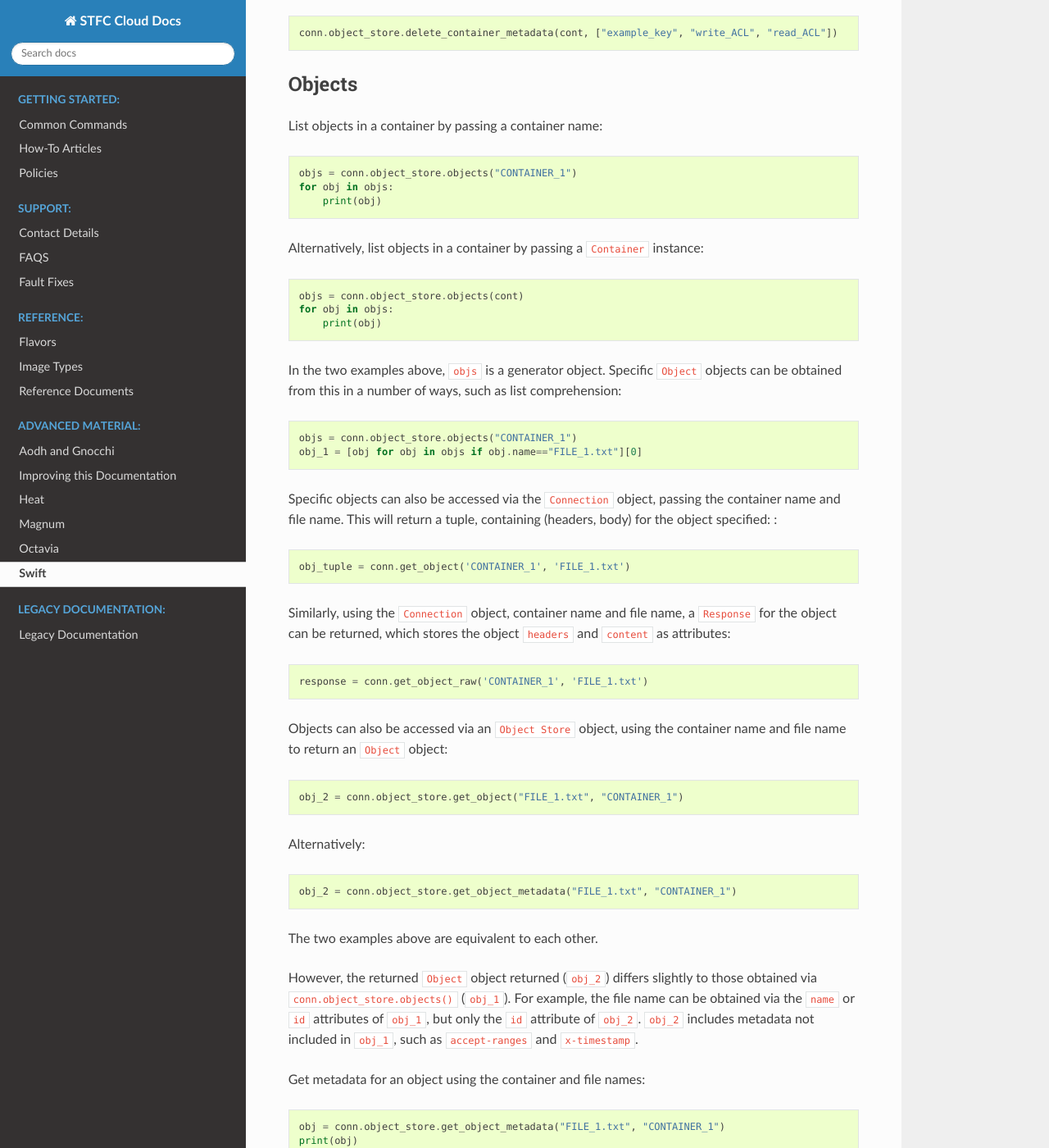
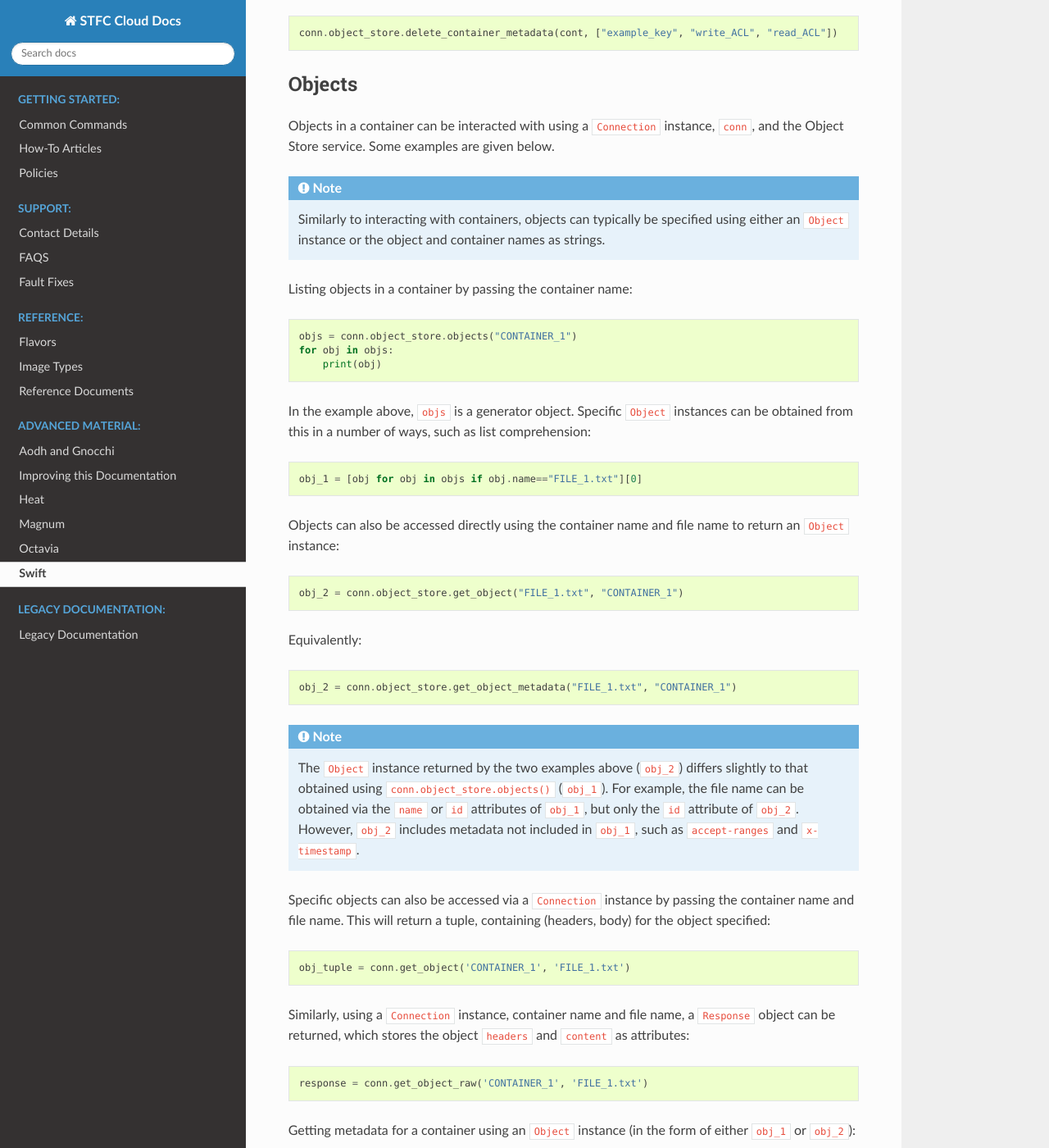
Before and after one commit to stfc/cloud-docs, a Sphinx documentation site: the page built from source/Swift/PythonSDK.rst, in a window 1280 px wide and 1400 px high, scrolled down 1456 px. Shown: the whole window at 82% size. Built offline with Sphinx 7.4.7 and the Read the Docs theme 2.0.0, drawn with Linux system fonts in a browser that asks for light colours; some of the changed text lies outside the part shown.

Commit message:
Tidy SDK objects

```diff
--- a/source/Swift/PythonSDK.rst
+++ b/source/Swift/PythonSDK.rst
@@ -83,7 +83,15 @@ Deleting metadata for a container by passing a ``Container`` instance:
 Objects
 -------
 
-List objects in a container by passing a container name:
+Objects in a container can be interacted with using a ``Connection`` instance, ``conn``, and the Object Store service.
+Some examples are given below.
+
+.. note::
+
+    Similarly to interacting with containers, objects can typically be specified using either an ``Object`` instance or the object and container names as strings.
+
+
+Listing objects in a container by passing the container name:
 
 .. code-block:: python
 
@@ -92,85 +100,69 @@ List objects in a container by passing a container name:
         print(obj)
 
 
-Alternatively, list objects in a container by passing a ``Container`` instance:
+In the example above, ``objs`` is a generator object. Specific ``Object`` instances can be obtained from this in a number of ways, such as list comprehension:
 
 .. code-block:: python
 
-    objs = conn.object_store.objects(cont)
-    for obj in objs:
-        print(obj)
+    obj_1 = [obj for obj in objs if obj.name=="FILE_1.txt"][0]
 
 
-In the two examples above, ``objs`` is a generator object. Specific ``Object`` objects can be obtained from this in a number of ways, such as list comprehension:
+Objects can also be accessed directly using the container name and file name to return an ``Object`` instance:
 
 .. code-block:: python
 
-    objs = conn.object_store.objects("CONTAINER_1")
-    obj_1 = [obj for obj in objs if obj.name=="FILE_1.txt"][0]
+    obj_2 = conn.object_store.get_object("FILE_1.txt", "CONTAINER_1")
 
 
-Specific objects can also be accessed via the ``Connection`` object, passing the container name and file name. This will return a tuple, containing (headers, body) for the object specified:
-:
+Equivalently:
+
+.. code-block:: python
+
+    obj_2 = conn.object_store.get_object_metadata("FILE_1.txt", "CONTAINER_1")
+
+
+.. note::
+
+    The ``Object`` instance returned by the two examples above (``obj_2``) differs slightly to that obtained using ``conn.object_store.objects()`` (``obj_1``).
+    For example, the file name can be obtained via the ``name`` or ``id`` attributes of ``obj_1``, but only the ``id`` attribute of ``obj_2``.
+    However, ``obj_2`` includes metadata not included in ``obj_1``, such as ``accept-ranges`` and ``x-timestamp``.
+
+
+Specific objects can also be accessed via a ``Connection`` instance by passing the container name and file name. This will return a tuple, containing (headers, body) for the object specified:
 
 .. code-block:: python
 
     obj_tuple = conn.get_object('CONTAINER_1', 'FILE_1.txt')
 
 
-Similarly, using the ``Connection`` object, container name and file name, a ``Response`` for the object can be returned, which stores the object ``headers`` and ``content`` as attributes:
+Similarly, using a ``Connection`` instance, container name and file name, a ``Response`` object can be returned, which stores the object ``headers`` and ``content`` as attributes:
 
 .. code-block:: python
 
     response = conn.get_object_raw('CONTAINER_1', 'FILE_1.txt')
 
 
-Objects can also be accessed via an ``Object Store`` object, using the container name and file name to return an ``Object`` object:
-
-.. code-block:: python
-
-    obj_2 = conn.object_store.get_object("FILE_1.txt", "CONTAINER_1")
-
-
-Alternatively:
-
-.. code-block:: python
-
-    obj_2 = conn.object_store.get_object_metadata("FILE_1.txt", "CONTAINER_1")
-
-
-The two examples above are equivalent to each other.
-
-However, the returned ``Object`` object returned (``obj_2``) differs slightly to those obtained via ``conn.object_store.objects()`` (``obj_1``).
-For example, the file name can be obtained via the ``name`` or ``id`` attributes of ``obj_1``, but only the ``id`` attribute of ``obj_2``.
-``obj_2`` includes metadata not included in ``obj_1``, such as ``accept-ranges`` and ``x-timestamp``.
-
-
-Get metadata for an object using the container and file names:
-
-.. code-block:: python
-
-    obj = conn.object_store.get_object_metadata("FILE_1.txt", "CONTAINER_1")
-    print(obj)
-
-
-Get metadata for a container using an ``Object`` object (in the form of both ``obj_1`` and ``obj_2``):
+Getting metadata for a container using an ``Object`` instance (in the form of either ``obj_1`` or ``obj_2``):
 
 .. code-block:: python
 
     obj = conn.object_store.get_object_metadata(obj)
     print(obj)
 
-If an object in the form of ``obj_1`` is passed, the object returned will include all the attributes of both ``obj_1`` and ``obj_2``.
+
+.. note::
+
+    If an object in the form of ``obj_1`` is passed to ``get_object_metadata``, the object returned will include all the attributes of both ``obj_1`` and ``obj_2``.
 
 
-An object's contents can be downloaded using ``Object`` objects (in the form of both ``obj_1`` and ``obj_2``):
+Downloading an object's contents using an ``Object`` instance (in the form of either ``obj_1`` or ``obj_2``):
 
 .. code-block:: python
 
     file_1 = conn.object_store.download_object(obj)
 
 
-Alternatively, using a ``Response`` object:
+Alternatively, downloading contents using a ``Response`` object:
 
 .. code-block:: python
 
@@ -185,14 +177,14 @@ In the two examples above, ``file_1`` will store the file contents as a ``bytes`
         binary_file.write(file_1)
 
 
-Objects can also be saved directly, without storing an intermediate ``Object`` or ``Response`` object:
+Saving contents directly, without storing an intermediate ``Object`` or ``Response`` object:
 
 .. code-block:: python
 
     conn.get_object('CONTAINER_1', 'FILE_1.txt', outfile="SAVED_FILE_1.txt")
 
 
-Upload a new file:
+Uploading a new object:
 
 .. code-block:: python
 
@@ -201,21 +193,16 @@ Upload a new file:
                                             data="Hello, world!")
 
 
-Delete an object using the container and file names:
+Deleting an object using the container and file names:
 
 .. code-block:: python
 
     conn.object_store.delete_object("FILE_1.txt", container="CONTAINER_1")
 
 
-Delete an object using an ``Object`` object:
+.. note::
 
-.. code-block:: python
-
-    conn.object_store.delete_object(obj)
-
-
-In the above two examples, an error will not be raised if the file specified is not found unless ``ignore_missing`` is set to ``False``.
+    An error will not be raised if the object specified is not found unless ``ignore_missing`` is set to ``False``.
 
 
 References
```
